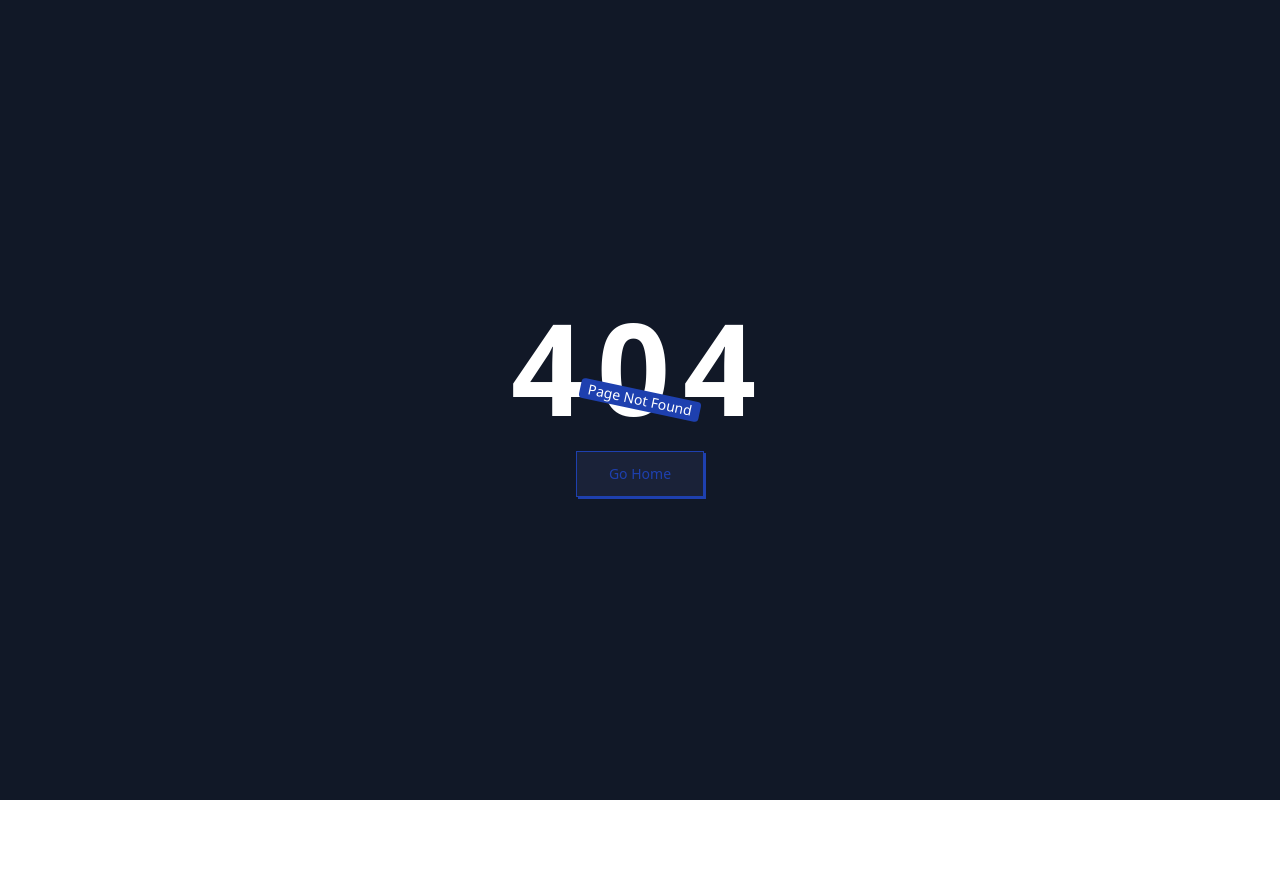
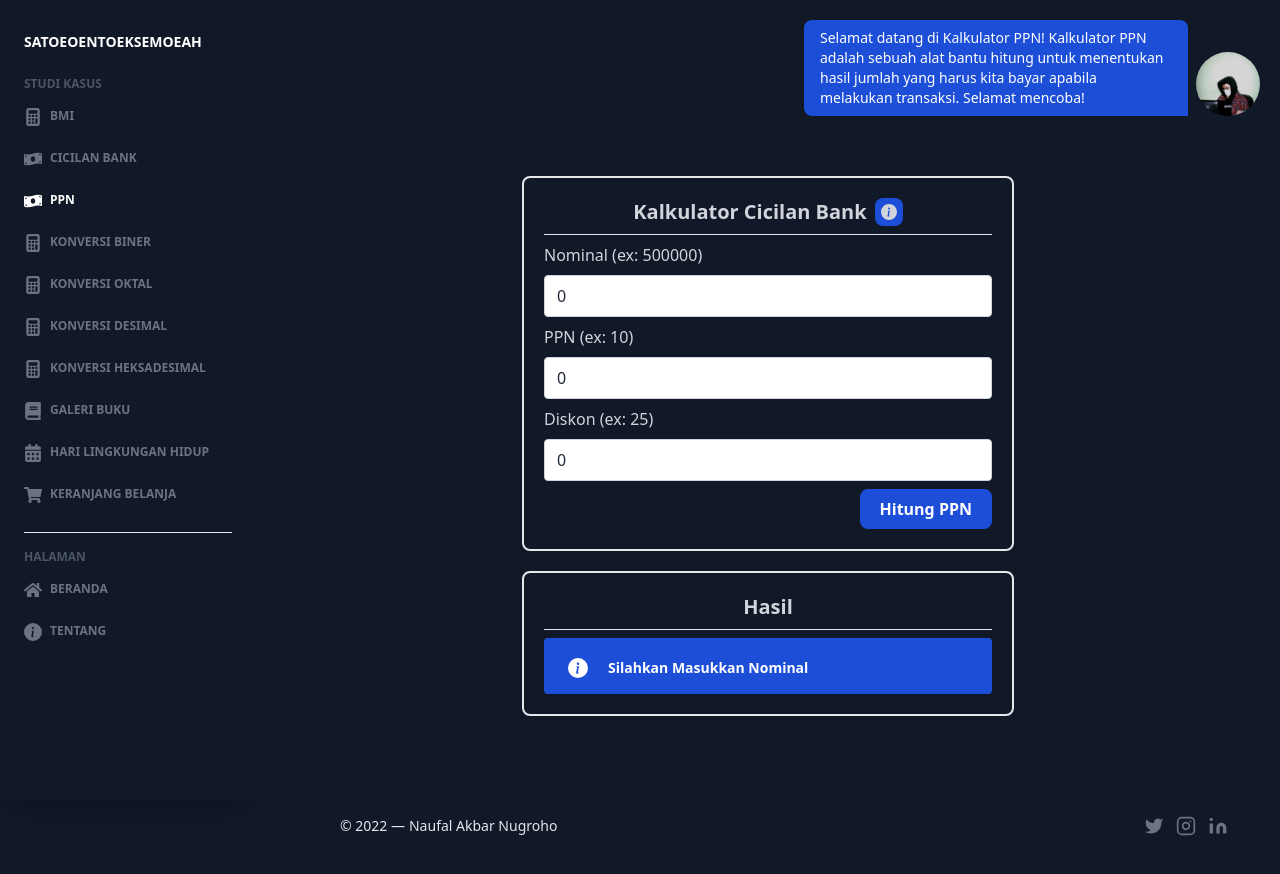
Before and after one commit to nuflakbrr/satoeoentoeksemoeah, a React (Vite) app: page /tax in a window 1280 px wide. Before the commit this address had no page. Shown: the top 874 px of the page. Before the commit the page ends 800 px from the top, so only its background shows below. Built offline with nearby package versions, Linux system fonts and the light colour scheme.

Commit message:
change router

```diff
--- a/src/App.jsx
+++ b/src/App.jsx
@@ -12,8 +12,8 @@ function App() {
         <Route path='/' element={<Home />} />
         <Route path='/about' element={<About />} />
         <Route path='/bmi' element={<BMI />} />
-        <Route path='/cicilan' element={<Cicilan />} />
-        <Route path='/pajak' element={<PPN />} />
+        <Route path='/credit' element={<Cicilan />} />
+        <Route path='/tax' element={<PPN />} />
         <Route path='*' element={<NotFound />} />
       </Routes>
     </div>
```
Also changed, not shown: src/components/Sidebar.jsx (+6 -6 lines).
